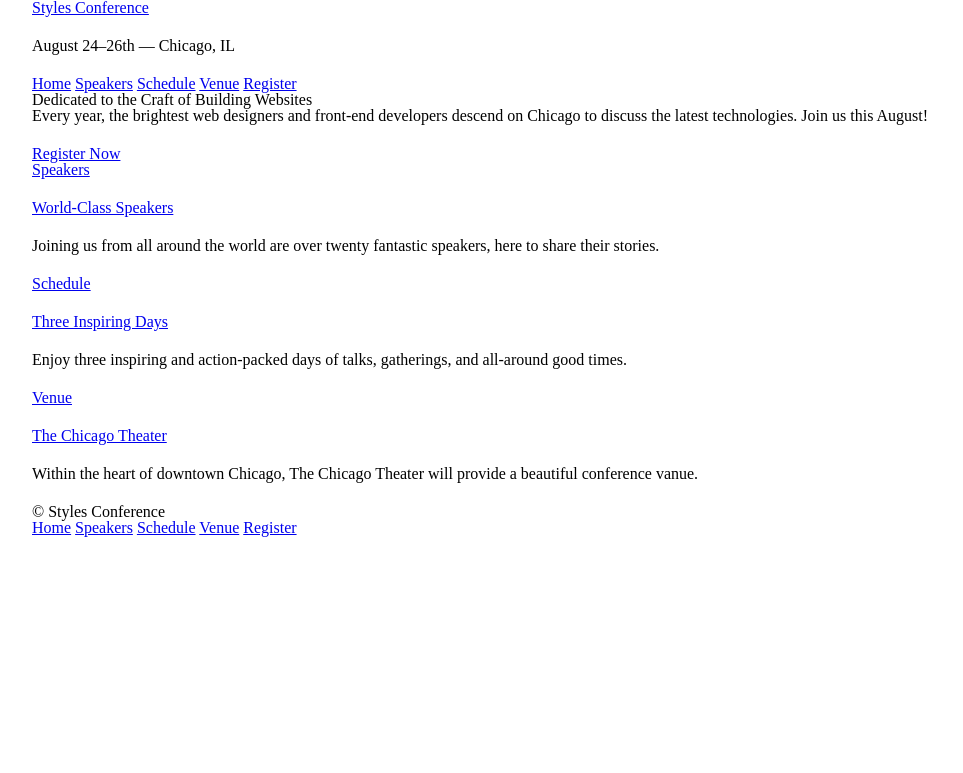
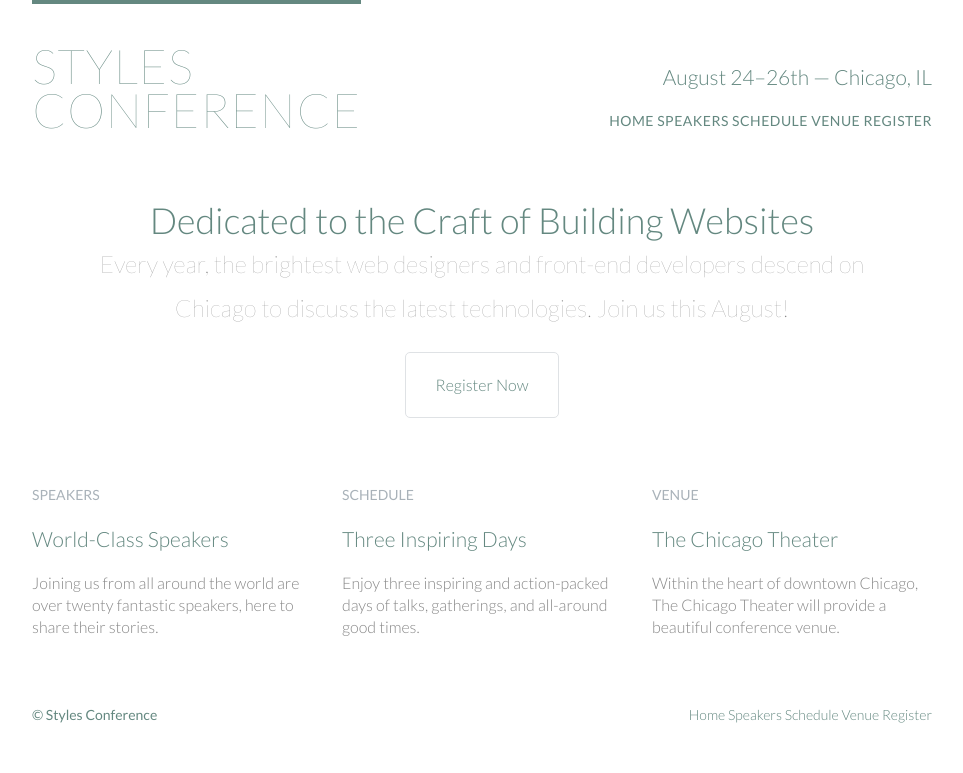
Before and after one commit to Whatafreak/styles_conference, a plain HTML site: page venue.html in a window 1280 px wide. Shown: the whole page, without its empty margins (158-1121 px from the left). Drawn offline with Linux system fonts and the light colour scheme.

Commit message:
continuing practice with html5 and css3

```diff
--- a/assets/stylesheets/main.css
+++ b/assets/stylesheets/main.css
@@ -48,6 +48,17 @@ table {
 
 /*
   ============================================
+  Custom Styles
+  ============================================
+*/
+
+body {
+  color: #888;
+  font: 300 16px/22px "Lato", "Open Sans", "Helvetica Neue", Helvetica, Arial, sans-serif;
+}
+
+/*
+  ============================================
   Grid
   ============================================
 */
@@ -60,11 +71,57 @@ table {
           box-sizing: border-box;
 }
 
+.container,
+.grid {
+  margin: 0 auto;
+  width: 960px;
+}
+
 .container {
-  margin: 0 auto;
   padding-left: 30px;
   padding-right: 30px;
-  width: 960px;
+}
+
+.col-1-3 {
+  width: 33.33%;
+}
+
+.col-2-3 {
+  width: 66.66%;
+}
+
+.col-1-3,
+.col-2-3 {
+  display: inline-block;
+  vertical-align: top;
+}
+
+.grid,
+.col-1-3,
+.col-2-3 {
+  padding-left: 15px;
+  padding-right: 15px;
+}
+
+/*
+  =========================================
+  Clearfix
+  =========================================
+*/
+
+.group:before,
+.group:after {
+  content: "";
+  display: table;
+}
+
+.group:after {
+  clear: both;
+}
+
+.group {
+  clear: both;
+  *zoom: 1;
 }
 
 /*
@@ -75,6 +132,52 @@ table {
 
 h1, h3, h4, h5, p {
   margin-bottom: 22px;
+}
+
+h1, h2, h3, h4 {
+  color: #648880;
+}
+
+h1 {
+  font-size: 36px;
+  line-height: 44px;
+}
+
+h2 {
+  font-size: 24px;
+  line-height: 44px;
+}
+
+h3 {
+  font-size: 21px;
+}
+
+h4 {
+  font-size: 18px;
+}
+
+h5 {
+  color: #a9b2b9;
+  font-size: 14px;
+  font-weight: 400;
+  text-transform: uppercase;
+}
+
+strong {
+  font-weight: 400;
+}
+
+cite, em {
+  font-style: italic;
+}
+
+.tagline {
+  margin: 66px 0 22px 0;
+  text-align: right;
+}
+
+.teaser a:hover h3 {
+  color: #a9b2b9;
 }
 
 /*
@@ -101,5 +204,94 @@ h1, h3, h4, h5, p {
 */
 
 .hero {
+  line-height: 44px;
   padding: 22px 80px 66px 80px;
+  text-align: center;
 }
+
+.hero h2 {
+  font-size: 36px;
+}
+
+.hero p {
+  font-size: 24px;
+  font-weight: 100;
+}
+
+/*
+  =======================================
+  Primary Header
+  =======================================
+*/
+
+.logo {
+  border-top: 4px solid #648880;
+  float: left;
+  font-size: 48px;
+  font-weight: 100;
+  letter-spacing: .5px;
+  line-height: 44px;
+  padding: 40px 0 22px 0;
+  text-transform: uppercase;
+}
+
+/*
+  =======================================
+  Primary Footer
+  =======================================
+*/
+
+.primary-footer small {
+  float: left;
+  font-weight: 400;
+}
+
+.primary-footer {
+  color: #648880;
+  font-size: 14px;
+  padding-bottom: 44px;
+  padding-top: 44px;
+}
+
+
+/*
+  ========================================
+  Links
+  ========================================
+*/
+
+a {
+  color: #648880;
+  text-decoration: none;
+}
+
+a:hover {
+  color: #a9b2b9;
+}
+
+p a {
+  border-bottom: 1px solid #dfe2e5;
+}
+
+/*
+  ========================================
+  Primary Nav
+  ========================================
+*/
+
+.primary-nav {
+  font-size: 14px;
+  font-weight: 400;
+  letter-spacing: .5px;
+  text-transform: uppercase;
+}
+
+/*
+  ======================================
+  Navigation
+  ======================================
+*/
+
+.nav {
+  text-align: right;
+}
--- a/venue.html
+++ b/venue.html
@@ -5,17 +5,21 @@
     <meta charset="utf-8">
     <title>Styles Conference</title>
     <link rel="stylesheet" href="assets/stylesheets/main.css">
-
+    <link rel="stylesheet" href="http://fonts.googleapis.com/css?family=Lato:100,300,400">
   </head>
   <body>
 
-    <header class="container">
-      <h1>
-        <a href="index.html">Styles Conference</a>
-      </h1>
-      <h3>August 24&ndash;26th &mdash; Chicago, IL</h3>
+    <header class="container group">
 
-      <nav>
+      <section>
+        <h1 class="logo">
+          <a href="index.html">Styles <br> Conference</a>
+        </h1>
+      </section>
+
+      <h3 class="tagline">August 24&ndash;26th &mdash; Chicago, IL</h3>
+
+      <nav class="nav primary-nav">
         <a href="index.html">Home</a>
         <a href="speakers.html">Speakers</a>
         <a href="schedule.html">Schedule</a>
@@ -25,44 +29,50 @@
 
     </header>
 
-    <section class="container">
+    <section class="hero container">
       <h2>Dedicated to the Craft of Building Websites</h2>
       <p>Every year, the brightest web designers and front-end developers descend on Chicago to discuss the latest technologies. Join us this August!</p>
-      <a href="register.html">Register Now</a>
+      <a class="btn btn-alt" href="register.html">Register Now</a>
     </section>
 
-    <section>
+    <section class="grid">
 
-      <section class="container">
+      <!-- Speakers -->
+
+      <section class="teaser col-1-3">
         <a href="speakers.html">
           <h5>Speakers</h5>
           <h3>World-Class Speakers</h3>
         </a>
         <p>Joining us from all around the world are over twenty fantastic speakers, here to share their stories.</p>
-      </section>
+      </section><!--
 
-      <section class="container">
+      Schedule
+
+    --><section class="teaser col-1-3">
         <a href="schedule.html">
           <h5>Schedule</h5>
           <h3>Three Inspiring Days</h3>
         </a>
         <p>Enjoy three inspiring and action-packed days of talks, gatherings, and all-around good times.</p>
-      </section>
+      </section><!--
 
-      <section class="container">
-        <a href="speakers.html">
+      Venue
+
+    --><section class="teaser col-1-3">
+        <a href="venue.html">
           <h5>Venue</h5>
           <h3>The Chicago Theater</h3>
         </a>
-        <p>Within the heart of downtown Chicago, The Chicago Theater will provide a beautiful conference vanue.</p>
+        <p>Within the heart of downtown Chicago, The Chicago Theater will provide a beautiful conference venue.</p>
       </section>
 
     </section>
 
-    <footer class="container">
+    <footer class="primary-footer container group">
       <small>&copy; Styles Conference</small>
 
-      <nav>
+      <nav class="nav">
         <a href="index.html">Home</a>
         <a href="speakers.html">Speakers</a>
         <a href="schedule.html">Schedule</a>
```
Also changed, not shown: register.html (+29 -19 lines), schedule.html (+29 -19 lines), speakers.html (added, +85 -0 lines).
